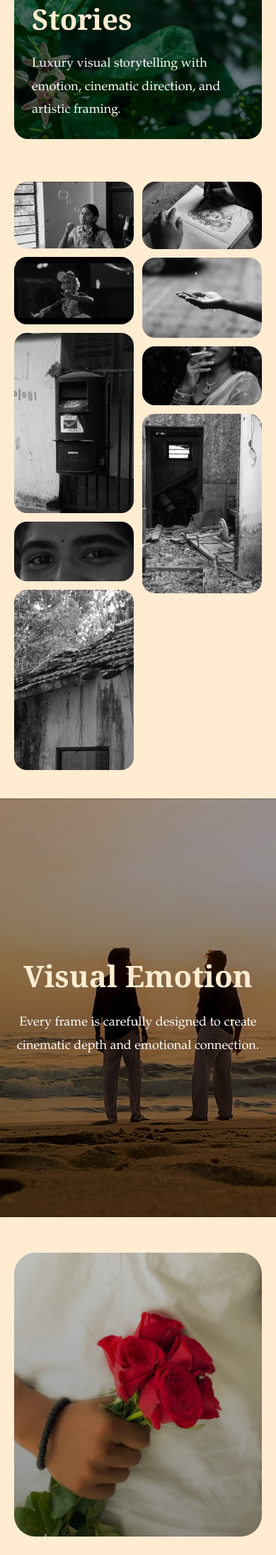
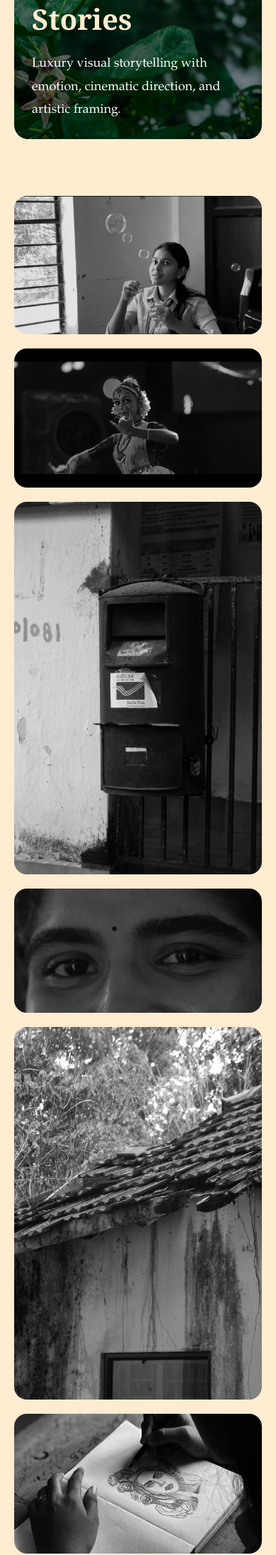
Before and after one commit to shessy-06/hallucination, a Django app: page /portfolio/ in a window 390 px wide. Shown: the part 1174-3365 px from the top of the page at 71% size. Run offline with Django 5.2, Linux system fonts and the light colour scheme.

Commit message:
fixed mobile masonry layout

```diff
--- a/static/css/style.css
+++ b/static/css/style.css
@@ -682,24 +682,36 @@ MOBILE RESPONSIVE FIX
 
 
 
-    /* MASONRY GALLERY */
+/* MASONRY GALLERY */
 
-    .gallery-section{
-        padding:40px 20px !important;
-    }
+.masonry-gallery{
+    columns:3;
+    column-gap:20px;
+}
+
+.masonry-gallery img{
+    width:100%;
+    margin-bottom:20px;
+    border-radius:24px;
+    break-inside:avoid;
+    display:block;
+}
+
+/* MOBILE */
+
+@media(max-width:768px){
 
     .masonry-gallery{
-        columns:2 140px !important;
-        column-gap:12px !important;
+        columns:2;
+        column-gap:12px;
     }
 
     .masonry-gallery img{
-        margin-bottom:12px !important;
-        border-radius:18px !important;
-        break-inside:avoid !important;
+        margin-bottom:12px;
+        border-radius:18px;
     }
 
-
+}
 
     /* FULLSCREEN IMAGE */
 
--- a/templates/portfolio.html
+++ b/templates/portfolio.html
@@ -114,9 +114,7 @@ height:90vh;
 padding:100px 50px;
 background:#FFECD1;">
 
-    <div class="masonry-gallery" style="
-columns:3 320px;
-    column-gap:20px;">
+    <div class="masonry-gallery">
 
 
 
```
